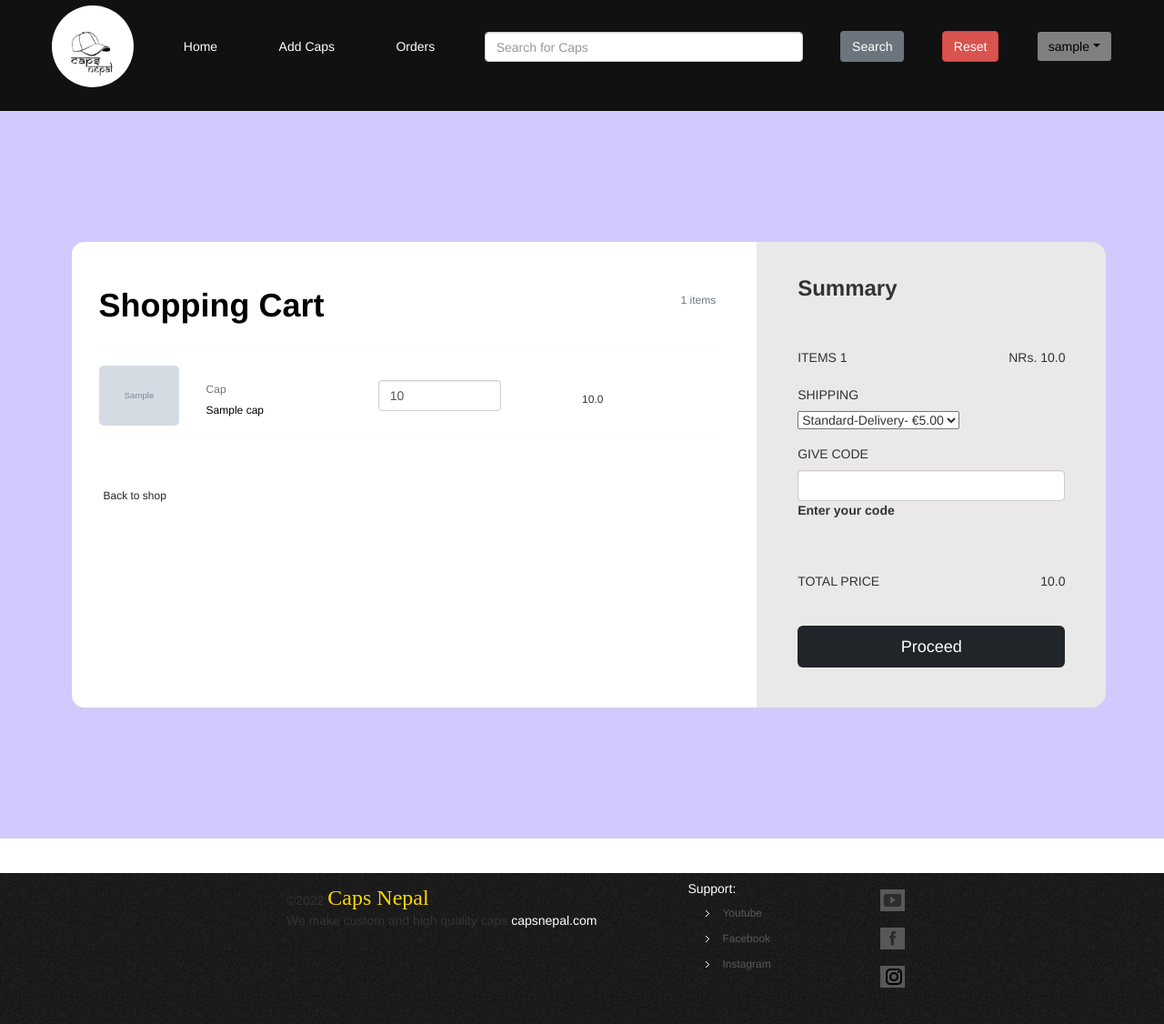
After one commit to Inish-Bashyal/CAPSNEPAL-REAL-, a Django app: page /cart in a window 1280 px wide. The commit adds this page. Shown: the whole page at 91% size. Run offline with Django 4.2, Linux system fonts and the light colour scheme; a user stored in the database is signed in; tables that the repository leaves empty hold one stand-in row (values such as "Sample post"); grey boxes marked "Sample" are stand-in pictures; some libraries are stand-ins or nearby versions.

Commit message:
Order and cart facilities added

```diff
--- a/capsnepal/caps/models.py
+++ b/capsnepal/caps/models.py
@@ -1,6 +1,6 @@
 from unicodedata import name
 from django.db import models
-
+from users.models import CustomUser
 # Create your models here.
 class Cap(models.Model):
     name = models.TextField(max_length=50, default='')
@@ -9,6 +9,11 @@ class Cap(models.Model):
     price = models.IntegerField()
     qty_sold = models.IntegerField(default=0)
 
+class Order(models.Model):
+    user = models.ForeignKey(CustomUser, on_delete=models.CASCADE)
+    cap = models.ForeignKey(Cap, on_delete=models.CASCADE)
+    quantity = models.IntegerField()
+    total_price = models.FloatField()
 
 from django.contrib import admin
 
--- a/capsnepal/caps/static/css/index.css
+++ b/capsnepal/caps/static/css/index.css
@@ -197,3 +197,37 @@ footer{
 .price-section{
     display: flex;
 }
+@media (min-width: 1025px) {
+    .h-custom {
+    height: 100vh !important;
+    }
+    }
+
+    .card-registration .select-input.form-control[readonly]:not([disabled]) {
+    font-size: 1rem;
+    line-height: 2.15;
+    padding-left: .75em;
+    padding-right: .75em;
+    }
+
+    .card-registration .select-arrow {
+    top: 13px;
+    }
+
+    .bg-grey {
+    background-color: #eae8e8;
+    }
+
+    @media (min-width: 992px) {
+    .card-registration-2 .bg-grey {
+    border-top-right-radius: 16px;
+    border-bottom-right-radius: 16px;
+    }
+    }
+
+    @media (max-width: 991px) {
+    .card-registration-2 .bg-grey {
+    border-bottom-left-radius: 16px;
+    border-bottom-right-radius: 16px;
+    }
+    }
--- a/capsnepal/caps/templates/base.html
+++ b/capsnepal/caps/templates/base.html
@@ -76,7 +76,9 @@
                             <a class="dropdown-item" href={% url 'show_user_details' %}>User Details</a>
                             <a class="dropdown-item"href={% url 'logout' %}>Log Out</a>
                             <a class="dropdown-item"href="delete_user/{{user.id}}">Delete User</a>
+                            <a href={% url 'cart' %} style="color:white;">Go to my Cart</a>
                         </div>
+
                 </div>
                 {%else%}
                 <button class="login_btn btn btn-warning"><a href={% url 'login' %} style="color:white; text-decoration:none;">Login</a></button>
--- a/capsnepal/caps/templates/cap_details.html
+++ b/capsnepal/caps/templates/cap_details.html
@@ -16,7 +16,7 @@
                     <img src="/{{cap.image}}" width="200px" height="200px" id="imagetag">
                 </div>
                 <div class="form form-group">
-                    <label for="formFileLd" class="form-label">Upload Cap Photo</label>
+                    <label for="formFileLd" class="form-label">Change Cap Photo</label>
                     <input class="form-control form-control-md" name="file" id="formFileLd" type="file" accept='image/*'
                     style="width: 50%;" onchange="update_image_view()"/>
                 </div>
--- /dev/null
+++ b/capsnepal/caps/templates/cart.html
@@ -0,0 +1,108 @@
+{% extends 'base.html'%}
+{% block body%}
+<section class="h-100 h-custom" style="background-color: #d2c9ff;">
+    <div class="container py-5 h-100">
+      <div class="row d-flex justify-content-center align-items-center h-100">
+        <div class="col-12">
+          <div class="card card-registration card-registration-2" style="border-radius: 15px;">
+            <div class="card-body p-0">
+              <div class="row g-0">
+                <div class="col-lg-8">
+                  <div class="p-5">
+                    <div class="d-flex justify-content-between align-items-center mb-5">
+                      <h1 class="fw-bold mb-0 text-black">Shopping Cart</h1>
+                      <h6 class="mb-0 text-muted">{{length}} items</h6>
+                    </div>
+                    <hr class="my-4">
+                    {% for order  in orders%}
+
+                    <div class="row mb-4 d-flex justify-content-between align-items-center">
+                      <div class="col-md-2 col-lg-2 col-xl-2">
+                        <img
+                          src={{order.cap.image}}
+                          class="img-fluid rounded-3" alt="Cotton T-shirt">
+                      </div>
+                      <div class="col-md-3 col-lg-3 col-xl-3">
+                        <h6 class="text-muted">Cap</h6>
+                        <h6 class="text-black mb-0">{{order.cap.name}}</h6>
+                      </div>
+                      <div class="col-md-3 col-lg-3 col-xl-2 d-flex">
+                        <button class="btn btn-link px-2"
+                          onclick="this.parentNode.querySelector('input[type=number]').stepDown()">
+                          <i class="fas fa-minus"></i>
+                        </button>
+
+                        <h6 id="form1" name="quantity"
+                          class="form-control form-control-sm" > {{order.quantity}} </h6>
+
+                      </div>
+                      <div class="col-md-3 col-lg-2 col-xl-2 offset-lg-1">
+                        <h6 class="mb-0">{{order.total_price}}</h6>
+                      </div>
+                      <div class="col-md-1 col-lg-1 col-xl-1 text-end">
+                        <a href="#!" class="text-muted"><i class="fas fa-times"></i></a>
+                      </div>
+                    </div>
+
+                    <hr class="my-4">
+
+                  {% endfor %}
+                  <div class="pt-5">
+                    <h6 class="mb-0"><a href="#!" class="text-body"><i
+                          class="fas fa-long-arrow-alt-left me-2"></i>Back to shop</a></h6>
+                  </div>
+                </div>
+
+                </div>
+                <div class="col-lg-4 bg-grey">
+                  <div class="p-5">
+                    <h3 class="fw-bold mb-5 mt-2 pt-1">Summary</h3>
+                    <hr class="my-4">
+
+                    <div class="d-flex justify-content-between mb-4">
+                      <h5 class="text-uppercase">items {{length}}</h5>
+                      <h5>NRs. {{sum}}</h5>
+                    </div>
+
+                    <h5 class="text-uppercase mb-3">Shipping</h5>
+
+                    <div class="mb-4 pb-2">
+                      <select class="select">
+                        <option value="1">Standard-Delivery- €5.00</option>
+                        <option value="2">Two</option>
+                        <option value="3">Three</option>
+                        <option value="4">Four</option>
+                      </select>
+                    </div>
+
+                    <h5 class="text-uppercase mb-3">Give code</h5>
+
+                    <div class="mb-5">
+                      <div class="form-outline">
+                        <input type="text" id="form3Examplea2" class="form-control form-control-lg" />
+                        <label class="form-label" for="form3Examplea2">Enter your code</label>
+                      </div>
+                    </div>
+
+                    <hr class="my-4">
+
+                    <div class="d-flex justify-content-between mb-5">
+                      <h5 class="text-uppercase">Total price</h5>
+                      <h5>{{sum}}</h5>
+                    </div>
+                    <form action="proceed_payment" method="post">
+                        {% csrf_token %}
+                        <button type="submit" class="btn btn-dark btn-block btn-lg"
+                      data-mdb-ripple-color="dark">Proceed</button>
+                    </form>
+
+                  </div>
+                </div>
+              </div>
+            </div>
+          </div>
+        </div>
+      </div>
+    </div>
+  </section>
+{%endblock%}
--- a/capsnepal/caps/templates/create_caps.html
+++ b/capsnepal/caps/templates/create_caps.html
@@ -19,7 +19,7 @@
 
                 <div class="form form-group">
                     <label for="Name">Name</label>
-                    <input type="text" class="form-control" id="Name"  name="name" placeholder="Enter Description of the Product" style="width: 50%;">
+                    <input type="text" class="form-control" id="Name"  name="name" placeholder="Enter Name of the Product" style="width: 50%;">
                 </div>
 
                 <div class="form form-group">
--- a/capsnepal/caps/urls.py
+++ b/capsnepal/caps/urls.py
@@ -1,7 +1,7 @@
 from django.contrib import admin
 from django.urls import path, include
 from caps import views
-from caps.views import about
+from caps.views import about,update_cap
 
 
 urlpatterns = [
@@ -17,7 +17,10 @@ urlpatterns = [
     path("latest_arrivals",views.latest_arrivals, name='latest_arrivals'),
     path("custom_caps",views.custom_caps, name='custom_caps'),
     path("cap_details/<id>",views.cap_details, name='cap_details'),
-    path("update_cap/<id>",views.update_cap, name='update_cap'),
+    path("cap_details/update_cap/<id>",views.update_cap, name='update_cap'),
     path("delete_cap/<id>",views.delete_cap, name='delete_cap'),
+    path("create_order/<id>",views.create_order, name='create_order'),
+    path("cart",views.cart, name='cart'),
+    path("proceed_payment",views.proceed_payment,name='proceed_payment')
 
 ]
--- a/capsnepal/caps/views.py
+++ b/capsnepal/caps/views.py
@@ -1,6 +1,9 @@
 import re
 from django.shortcuts import redirect, render,HttpResponse
-from caps.models import Cap
+from pyrsistent import b
+from caps.models import Cap, Order
+from users.models import CustomUser
+
 
 # Create your views here.
 def index(request):
@@ -30,7 +33,7 @@ def custom_caps(request):
     return render(request,'custom_caps.html',{})
 
 def create_caps(request):
-    if request.method=="POST":
+    if request.method=="POST" :
         name = request.POST.get('name')
         description = request.POST.get('description')
         price = request.POST.get('price')
@@ -63,12 +66,36 @@ def update_cap(request,id):
     cap = Cap.objects.get(id=id)
     if request.method=="POST":
         cap.name = request.POST['name']
-        cap.image = request.POST['image']
+        get_pictures = request.FILES.get('file')
+        cap.image = get_pictures
         cap.desc = request.POST['desc']
         cap.price =request.POST['price']
         cap.save()
-    return redirect(cap_details)
+    return redirect(cap_details,id=id)
 
 def delete_cap(request,id):
     cap = Cap.objects.get(id=id).delete()
     return redirect(index)
+
+def create_order(request,id):
+    if request.method=="POST":
+        cap = Cap.objects.get(id=id)
+        id  = request.user.id
+        user = CustomUser.objects.get(id=id)
+        quantity = request.POST['quantity']
+        total_price = int(quantity) * cap.price
+        model = Order(cap=cap,user=user,total_price=total_price,quantity=quantity)
+        model.save()
+        return redirect(index)
+
+    return render(request,'caps.html', {'message':'Problem placing the order'})
+
+def cart(request):
+    order = Order.objects.filter(user=request.user)
+    sum = 0
+    for i in order:
+        sum+=i.total_price
+    return render(request,'cart.html', {'orders':order, 'length':len(order),'sum':sum})
+
+def proceed_payment(request):
+    return HttpResponse("Your Request Has Been Submitted.... It will be deliver in two days")
```
Also changed, not shown: capsnepal/caps/templates/caps.html (+6 -1 lines), capsnepal/caps/migrations/0005_order.py (added), capsnepal/caps/migrations/0006_alter_order_total_price.py (added), capsnepal/caps/savedImages/savedImages/288606049_330744832578813_5143503700150517400_n_nuRhlMF.jpg (added), capsnepal/caps/savedImages/savedImages/288606049_330744832578813_5143503700150517400_n_uApqbvU.jpg (added).
